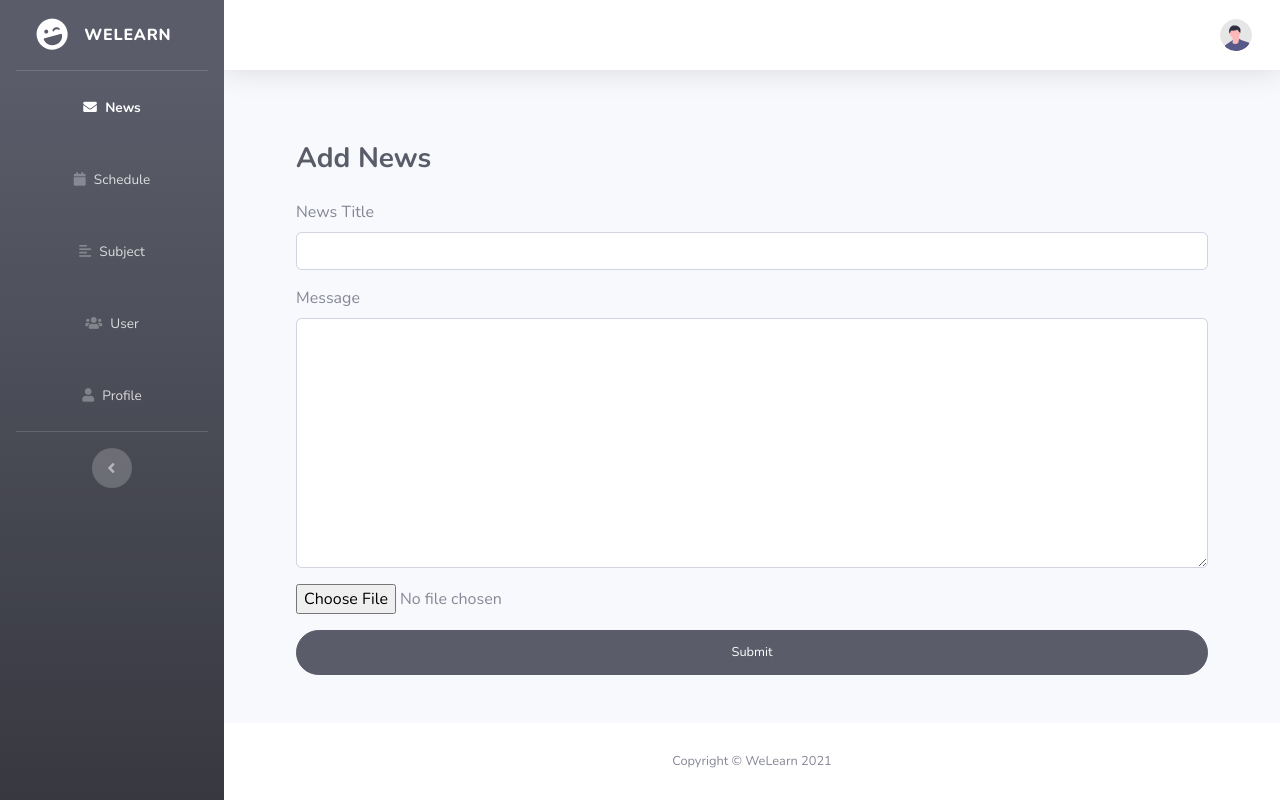
After one commit to MartienJun/web-WeLearn, a Flask app: page /admin/news/create in a window 1280 px wide. The commit adds this page. Run offline with Flask 2, Linux system fonts and the light colour scheme; a user stored in the database is signed in; some libraries are stand-ins or nearby versions.

Commit message:
Create view for create news

```diff
--- /dev/null
+++ b/myapp/templates/admin/news/create_news.html
@@ -0,0 +1,66 @@
+{% extends 'admin/base.html' %}
+
+{% block title %}Dashboard Admin{% endblock title %}
+
+{% block nav_news_active %}active{% endblock nav_news_active %}
+
+{% for message in get_flashed_messages() %}
+    <div class="alert alert-danger alert-dismissible fade show text-center" role="alert">
+        <strong>{{ message }}</strong>
+        <button type="button" class="close" data-dismiss="alert" aria-label="Close">
+        <span aria-hidden="true">&times;</span>
+        </button>
+    </div>
+{% endfor %}
+
+{% block content %}
+<div class="container-fluid">
+    <div class="row">
+        <div class="col-lg-12 align-self-center">
+            <div class="p-5">
+                <div class="d-sm-flex align-items-center justify-content-between mb-4">
+                    <h1 class="h3 mb-0 font-weight-bold text-gray-800">Add News</h1>
+                </div>
+                <form class="user" method="post">
+                    <div class="form-group">
+                        <label for="">News Title</label>
+                        <input class="form-control" name="title" id="title" type="text" >
+                    </div>
+
+                    <div class="form-group">
+                        <label for="">Message</label>
+                        <textarea class="form-control" name="message" id="message" style="height: 250px"></textarea>
+                    </div>
+
+                    <div class="form-group">
+                        <input class="" type="file" id="file" name="file">
+                        <!-- <div class="custom-file">
+                            <input type="file" class="custom-file-input" id="customFile">
+                            <label class="custom-file-label" for="customFile">Choose file</label>
+                        </div>     -->
+                    </div>
+
+                    <!-- <script>
+                        $(".custom-file-input").on("change", function() {
+                            var fileName = $(this).val().split("\\").pop();
+                            $(this).siblings(".custom-file-label").addClass("selected").html(fileName);
+                        });
+                    </script> -->
+
+                    <button type="submit" value="create news" class="btn btn-dark btn-user btn-block">
+                        Submit
+                    </button>
+                </form>
+            </div>
+        </div>
+    </div>
+</div>
+
+<script>
+    // Add the following code if you want the name of the file appear on select
+    $(".custom-file-input").on("change", function() {
+      var fileName = $(this).val().split("\\").pop();
+      $(this).siblings(".custom-file-label").addClass("selected").html(fileName);
+    });
+</script>
+{% endblock content %}
```
Also changed, not shown: myapp/templates/admin/news/admin_news.html (+5 -5 lines).
